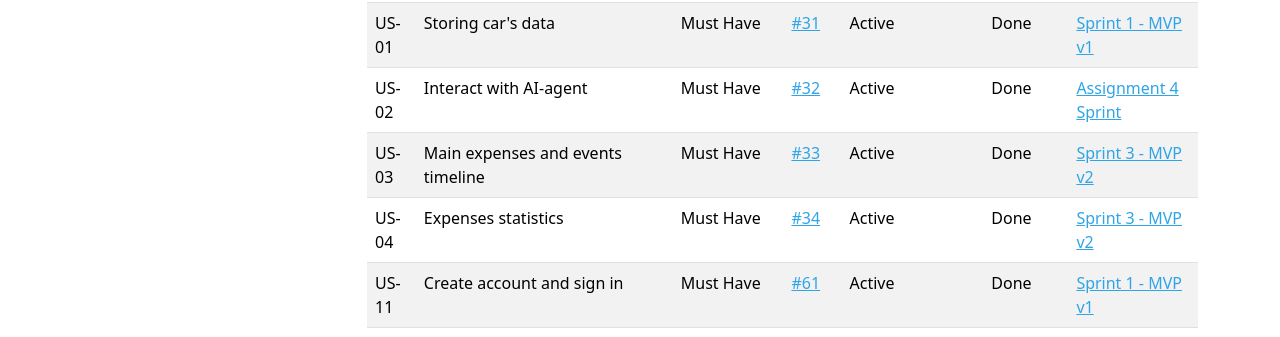
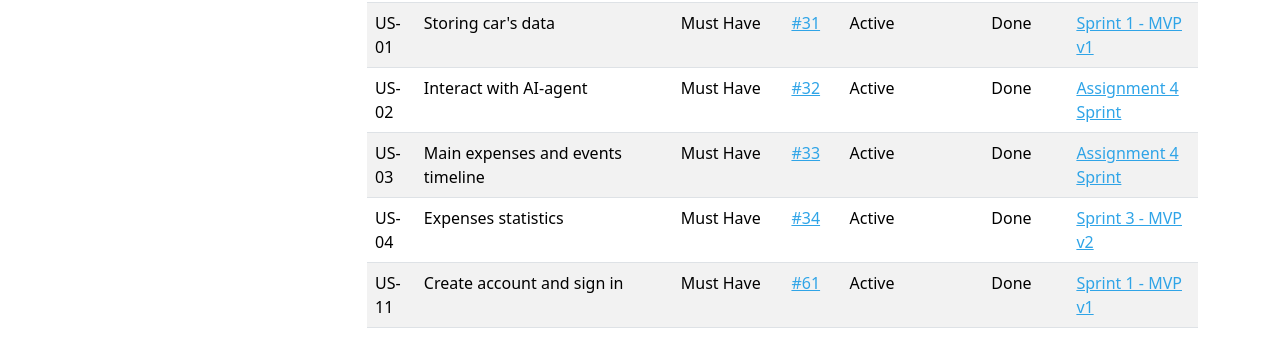
Before and after one commit to ernest0507/LAMBA_Team-22, an MkDocs documentation site: the page built from docs/user-stories.md, in a window 1280 px wide and 1275 px high. Shown: the part 324-661 px from the top of the window. Built offline with MkDocs 1.6.1, drawn with Linux system fonts in a browser that asks for light colours; nearby versions of some CDN libraries.

Commit message:
Update user-stories.md

```diff
--- a/docs/user-stories.md
+++ b/docs/user-stories.md
@@ -4,7 +4,7 @@
 |---|---|---|---|---|---|---|
 | US-01 | Storing car's data | Must Have | [#31](https://github.com/ernest0507/LAMBA_Team-22/issues/31) | Active | Done | [Sprint 1 - MVP v1](https://github.com/ernest0507/LAMBA_Team-22/milestone/1) |
 | US-02 | Interact with AI-agent | Must Have | [#32](https://github.com/ernest0507/LAMBA_Team-22/issues/32) | Active | Done | [Assignment 4 Sprint](https://github.com/ernest0507/LAMBA_Team-22/milestone/2) |
-| US-03 | Main expenses and events timeline | Must Have | [#33](https://github.com/ernest0507/LAMBA_Team-22/issues/33) | Active | Done | [Sprint 3 - MVP v2](https://github.com/ernest0507/LAMBA_Team-22/milestone/3) |
+| US-03 | Main expenses and events timeline | Must Have | [#33](https://github.com/ernest0507/LAMBA_Team-22/issues/33) | Active | Done | [Assignment 4 Sprint](https://github.com/ernest0507/LAMBA_Team-22/milestone/2) |
 | US-04 | Expenses statistics | Must Have | [#34](https://github.com/ernest0507/LAMBA_Team-22/issues/34) | Active | Done | [Sprint 3 - MVP v2](https://github.com/ernest0507/LAMBA_Team-22/milestone/3) |
 | US-11 | Create account and sign in | Must Have | [#61](https://github.com/ernest0507/LAMBA_Team-22/issues/61) | Active | Done | [Sprint 1 - MVP v1](https://github.com/ernest0507/LAMBA_Team-22/milestone/1) |
 | US-12 | Start and finish trip mode with refueling and mileage update | Must Have | [#175](https://github.com/ernest0507/LAMBA_Team-22/issues/175) | Active | To Do |  |
```
